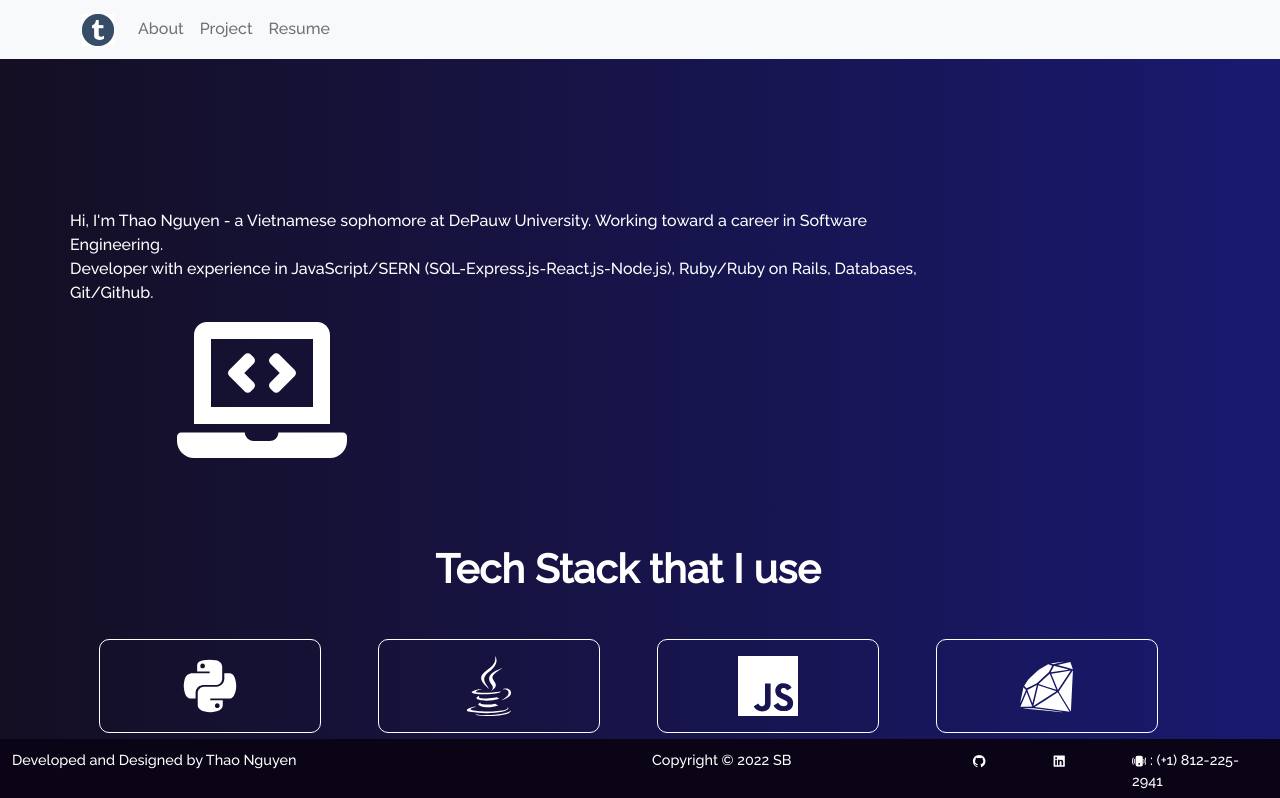
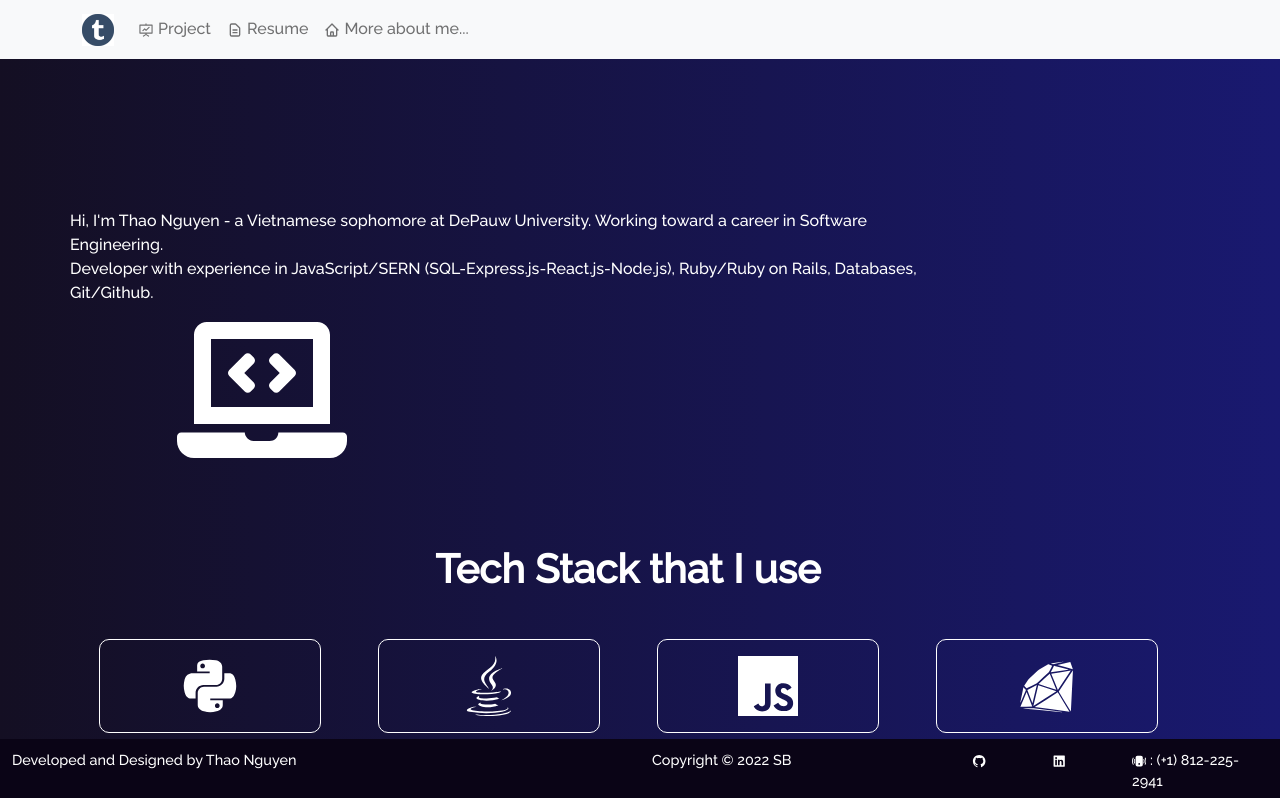
Before and after one commit to ntphuongthao/Personal-Portfolio, a React (Create React App) app: page / in a window 1280 px wide. Shown: the top 798 px of the page. Built offline with nearby package versions, Linux system fonts and the light colour scheme.

Commit message:
Decorate the Navigation bar

```diff
--- a/src/components/NavigationBar.js
+++ b/src/components/NavigationBar.js
@@ -2,6 +2,8 @@ import Container from 'react-bootstrap/Container';
 import Nav from 'react-bootstrap/Nav';
 import Navbar from 'react-bootstrap/Navbar';
 import logo from '../Assets/thao-logo.png';
+import { HiOutlineHome, HiOutlineDocumentText } from 'react-icons/hi';
+import { AiOutlineFundProjectionScreen } from 'react-icons/ai';
 
 export default function NavigationBar() {
   return (
@@ -13,9 +15,15 @@ export default function NavigationBar() {
         <Navbar.Toggle aria-controls="basic-navbar-nav" />
         <Navbar.Collapse id="basic-navbar-nav">
           <Nav className="me-auto">
-            <Nav.Link href="/about">About</Nav.Link>
-            <Nav.Link href="/project">Project</Nav.Link>
-            <Nav.Link href="/resume">Resume</Nav.Link>
+            <Nav.Link href="/project">
+              <AiOutlineFundProjectionScreen /> Project
+            </Nav.Link>
+            <Nav.Link href="/resume">
+              <HiOutlineDocumentText /> Resume
+            </Nav.Link>
+            <Nav.Link href="/about">
+              <HiOutlineHome /> More about me...
+            </Nav.Link>
           </Nav>
         </Navbar.Collapse>
       </Container>
```
